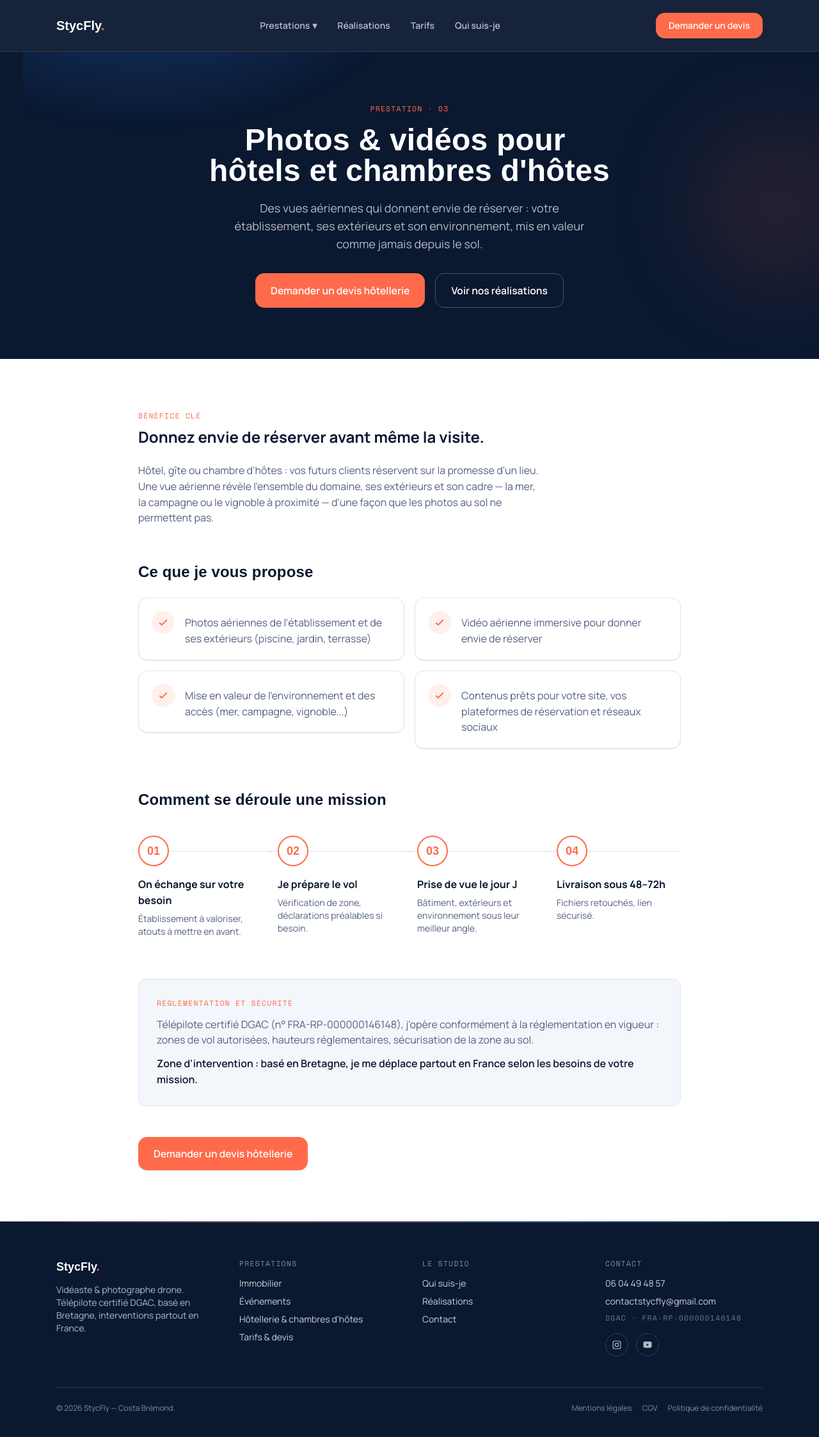
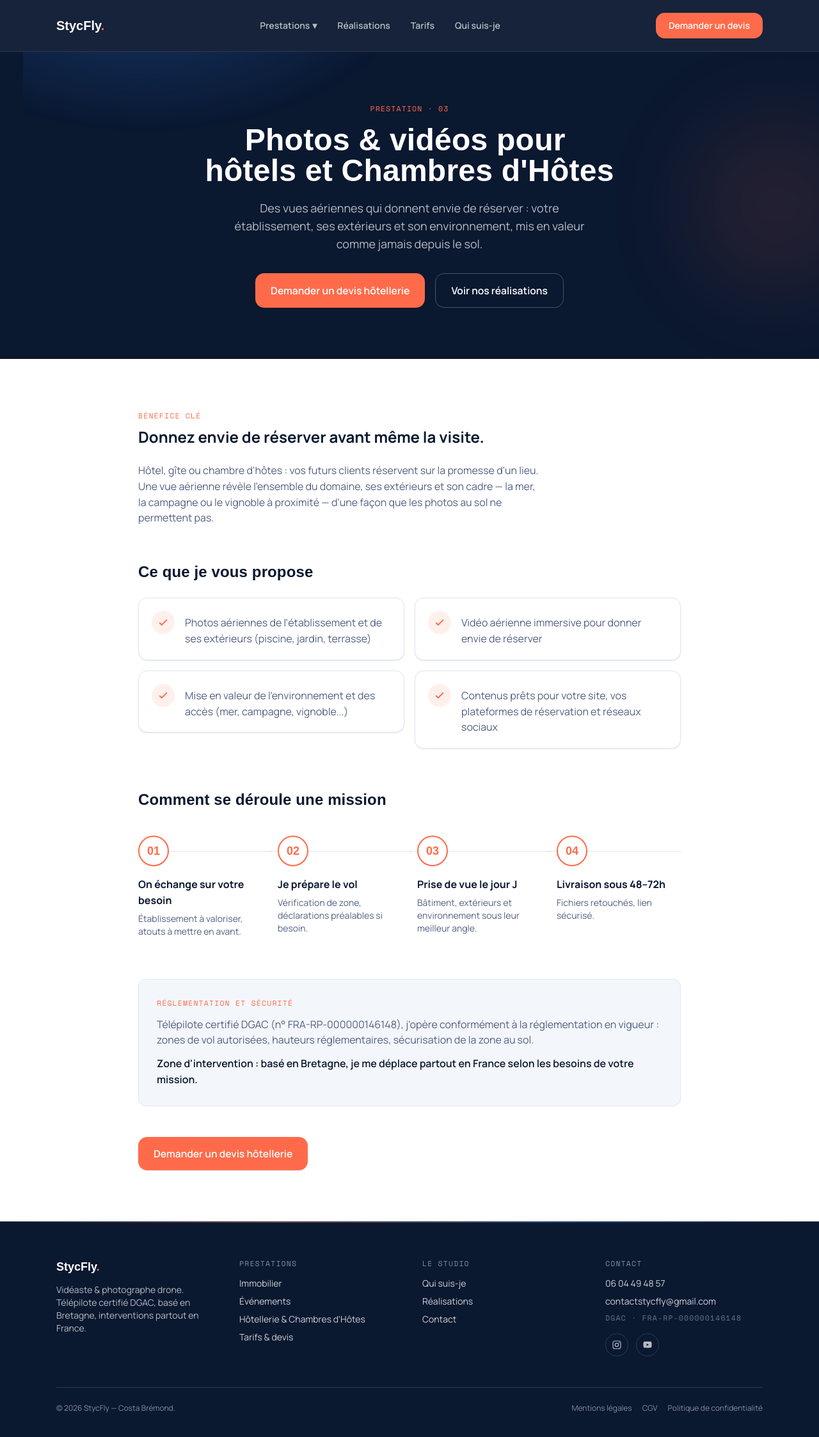
Before and after one commit to stycfly/stycfly-site, a Next.js app: page /hotellerie in a window 1280 px wide. Shown: the top 2246 px of the page at 64% size. Built offline with nearby package versions, Linux system fonts and the light colour scheme; a web font is replaced by a local one.

Commit message:
Capitalise "Chambres d'Hôtes" dans les libellés du site
Co-Authored-By: Claude Sonnet 5 <noreply@anthropic.com>
Claude-Session: https://claude.ai/code/session_01GfgEWJVdBukMpqsTP7W52d

```diff
--- a/src/app/contact/actions.ts
+++ b/src/app/contact/actions.ts
@@ -6,7 +6,7 @@ import { getSupabaseServerClient } from "@/lib/supabase";
 const ACTIVITY_LABELS: Record<string, string> = {
   immobilier: "Immobilier",
   evenement: "Événement",
-  hotellerie: "Hôtellerie & chambres d'hôtes",
+  hotellerie: "Hôtellerie & Chambres d'Hôtes",
   autre: "Autre",
 };
 
--- a/src/app/hotellerie/page.tsx
+++ b/src/app/hotellerie/page.tsx
@@ -6,7 +6,7 @@ import Timeline from "@/components/Timeline";
 import Reveal from "@/components/Reveal";
 
 export const metadata: Metadata = {
-  title: "Vidéaste Drone Hôtellerie & Chambres d'hôtes",
+  title: "Vidéaste Drone Hôtellerie & Chambres d'Hôtes",
   description:
     "Photos et vidéos aériennes pour valoriser votre hôtel ou chambre d'hôtes : établissement, extérieurs et environnement. Télépilote DGAC, devis gratuit sous 24h.",
 };
@@ -30,7 +30,7 @@ export default function HotelleriePage() {
     <>
       <PageHero
         eyebrow="Prestation · 03"
-        title="Photos & vidéos pour hôtels et chambres d'hôtes"
+        title="Photos & vidéos pour hôtels et Chambres d'Hôtes"
         lead="Des vues aériennes qui donnent envie de réserver : votre établissement, ses extérieurs et son environnement, mis en valeur comme jamais depuis le sol."
       >
         <div className="mt-8 flex justify-center gap-4">
--- a/src/app/page.tsx
+++ b/src/app/page.tsx
@@ -184,7 +184,7 @@ export default function Home() {
             <div className="group grid gap-6 bg-white p-8 transition-colors duration-300 hover:bg-mist/60 md:grid-cols-[64px_1.3fr_1fr_auto] md:items-center md:gap-8">
               <span className="font-mono text-coral">03</span>
               <div>
-                <h3 className="text-xl font-bold text-ink">Photos &amp; vidéos pour hôtels et chambres d&apos;hôtes</h3>
+                <h3 className="text-xl font-bold text-ink">Photos &amp; vidéos pour hôtels et Chambres d&apos;Hôtes</h3>
                 <p className="mt-2 max-w-[46ch] text-ink-soft">
                   Établissement, extérieurs et environnement mis en valeur
                   pour donner envie de réserver.
--- a/src/app/realisations/page.tsx
+++ b/src/app/realisations/page.tsx
@@ -24,7 +24,7 @@ const CATEGORIES = [
   },
   {
     slug: "hotellerie",
-    title: "Hôtellerie & chambres d'hôtes",
+    title: "Hôtellerie & Chambres d'Hôtes",
     href: "/hotellerie",
     preview: null,
   },
--- a/src/components/ContactForm.tsx
+++ b/src/components/ContactForm.tsx
@@ -56,7 +56,7 @@ export default function ContactForm() {
             <option value="" disabled>Choisissez…</option>
             <option value="immobilier">Immobilier</option>
             <option value="evenement">Événement</option>
-            <option value="hotellerie">Hôtellerie &amp; chambres d&apos;hôtes</option>
+            <option value="hotellerie">Hôtellerie &amp; Chambres d&apos;Hôtes</option>
             <option value="autre">Autre</option>
           </select>
         </div>
--- a/src/components/Footer.tsx
+++ b/src/components/Footer.tsx
@@ -28,7 +28,7 @@ export default function Footer() {
             <div className="mt-3 flex flex-col gap-2 text-sm">
               <Link href="/immobilier" className="nav-link w-fit hover:text-white">Immobilier</Link>
               <Link href="/evenements" className="nav-link w-fit hover:text-white">Événements</Link>
-              <Link href="/hotellerie" className="nav-link w-fit hover:text-white">Hôtellerie &amp; chambres d&apos;hôtes</Link>
+              <Link href="/hotellerie" className="nav-link w-fit hover:text-white">Hôtellerie &amp; Chambres d&apos;Hôtes</Link>
               <Link href="/tarifs" className="nav-link w-fit hover:text-white">Tarifs &amp; devis</Link>
             </div>
           </div>
--- a/src/components/Header.tsx
+++ b/src/components/Header.tsx
@@ -6,7 +6,7 @@ import { useEffect, useState } from "react";
 const PRESTATIONS = [
   { href: "/immobilier", label: "Immobilier" },
   { href: "/evenements", label: "Événements" },
-  { href: "/hotellerie", label: "Hôtellerie & chambres d'hôtes" },
+  { href: "/hotellerie", label: "Hôtellerie & Chambres d'Hôtes" },
 ];
 
 const LINKS = [
```
